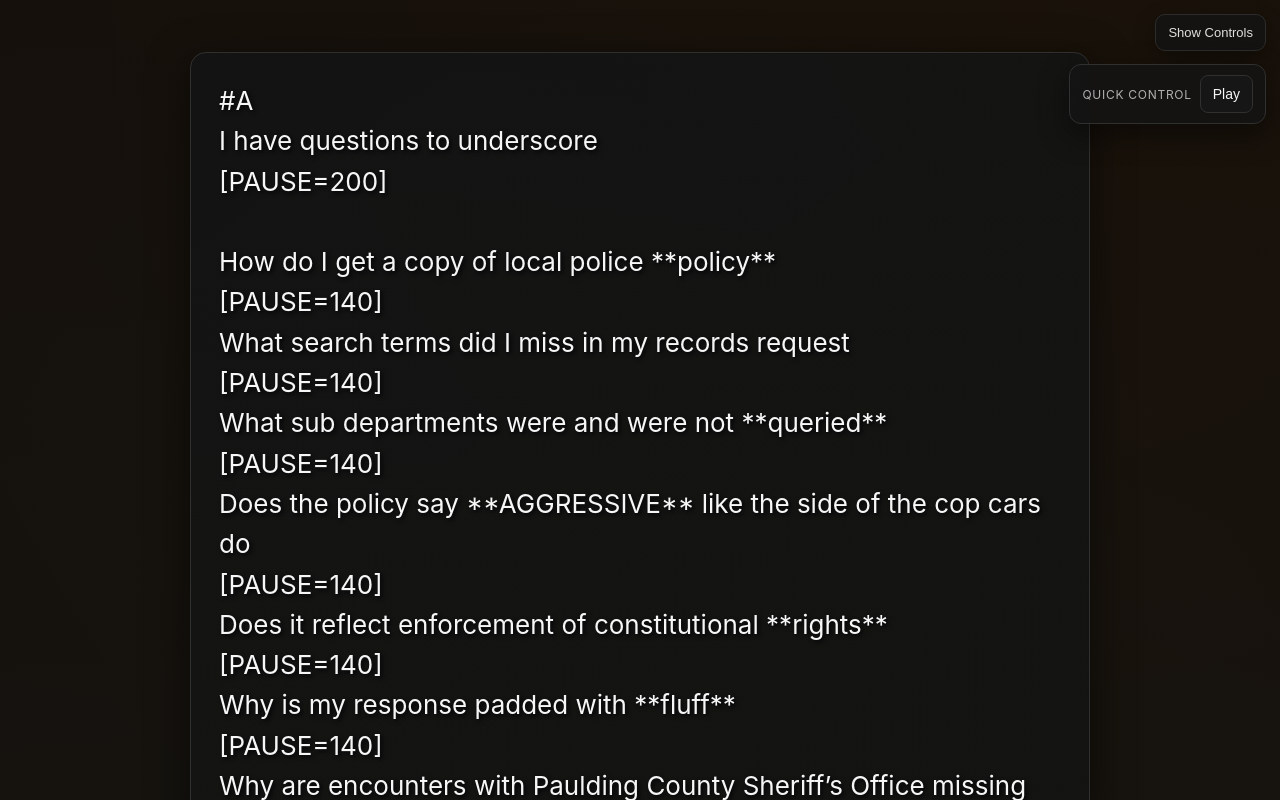
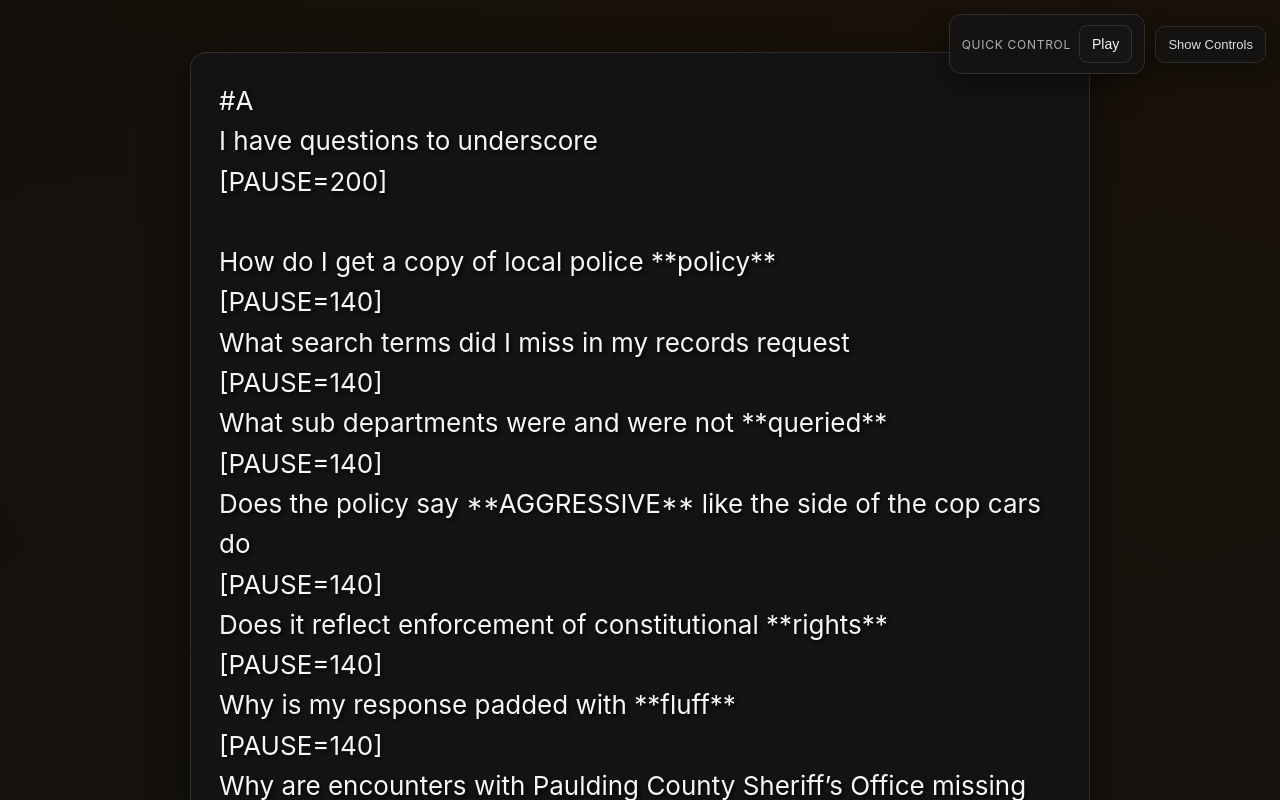
Before and after one commit to Cdaprod/html-teleprompter, a plain HTML site: page index.html in a window 1280 px wide. Both pictures are taken after a click on the button "Hide Controls". Shown: the top 800 px of the page. Drawn offline with Linux system fonts and the light colour scheme.

Commit message:
Position collapsed quick controls beside toggle

```diff
--- a/index.html
+++ b/index.html
@@ -124,11 +124,19 @@
             border-style: dashed;
         }
 
-        #toggleControlsBtn {
+        #controlToggleCluster {
             position: fixed;
             top: 14px;
             right: 14px;
-            z-index: 101;
+            display: inline-flex;
+            align-items: center;
+            gap: 10px;
+            z-index: 102;
+        }
+
+        #toggleControlsBtn {
+            position: relative;
+            z-index: 1;
             background: var(--panel);
             color: var(--text);
             border: 1px solid var(--border);
@@ -147,9 +155,7 @@
         }
 
         .collapsed-controls {
-            position: fixed;
-            right: 14px;
-            top: 64px;
+            position: relative;
             display: flex;
             gap: 8px;
             align-items: center;
@@ -163,7 +169,6 @@
             pointer-events: none;
             transform: translateY(-10px);
             transition: opacity 0.25s ease, transform 0.25s ease;
-            z-index: 102;
         }
 
         .collapsed-controls.visible {
@@ -184,9 +189,10 @@
                 padding: 12px;
             }
 
-            #toggleControlsBtn {
+            #controlToggleCluster {
                 top: 10px;
                 right: 10px;
+                gap: 8px;
             }
         }
 
@@ -290,11 +296,12 @@
 <body>
     <video id="videoBackground" autoplay muted playsinline></video>
 
-    <button id="toggleControlsBtn">Hide Controls</button>
-
-    <div id="collapsedControls" class="collapsed-controls" aria-hidden="true">
-        <span class="label">Quick control</span>
-        <button id="collapsedPlayBtn">Play</button>
+    <div id="controlToggleCluster">
+        <div id="collapsedControls" class="collapsed-controls" aria-hidden="true">
+            <span class="label">Quick control</span>
+            <button id="collapsedPlayBtn">Play</button>
+        </div>
+        <button id="toggleControlsBtn">Hide Controls</button>
     </div>
 
     <main>
```
Also changed, not shown: tests/teleprompter.test.js (+6 -1 lines).
